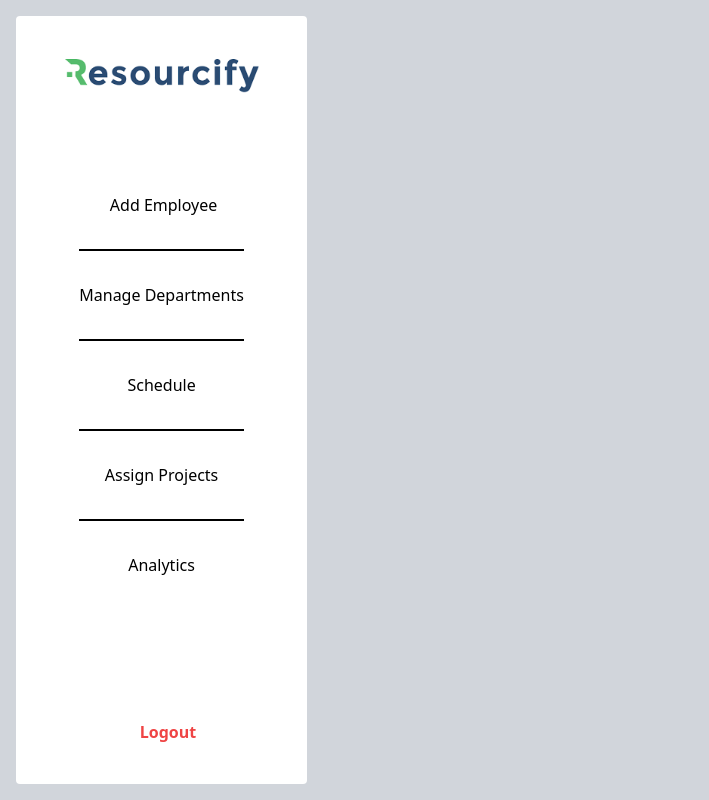
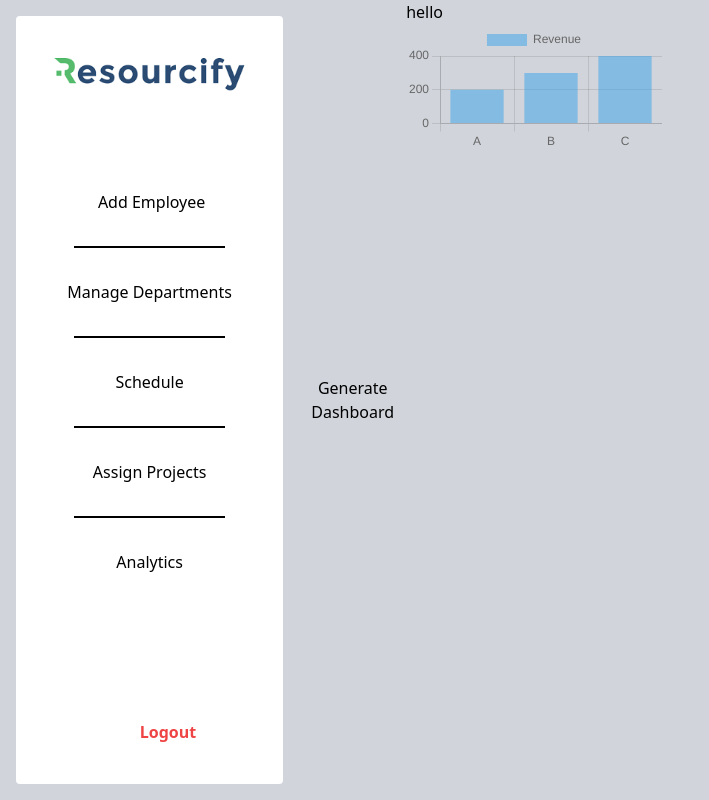
Before and after one commit to xAdhithiyan/resourcify-hack, a React (Vite) app in the folder frontend/: page /dashboard in a window 1280 px wide. Shown: the whole page, without its empty margins (0-709 px from the left). Built offline with nearby package versions, Linux system fonts and the light colour scheme.

Commit message:
fetching data on click of a btn

```diff
--- a/frontend/package.json
+++ b/frontend/package.json
@@ -12,6 +12,7 @@
   "dependencies": {
     "chart.js": "^4.4.1",
     "react": "^18.2.0",
+    "react-chartjs-2": "^5.2.0",
     "react-dom": "^18.2.0"
   },
   "devDependencies": {
--- a/frontend/src/Dashboard.jsx
+++ b/frontend/src/Dashboard.jsx
@@ -1,12 +1,49 @@
 import SideDash from './smallerComponents/SideDash';
+import { Chart as ChartJS } from 'chart.js/auto';
+import { Bar, Doughnut, Line } from 'react-chartjs-2';
 
 function DashBoard() {
+  const getEmployee = async () => {
+    const requestOptions = {
+      method: 'GET',
+      headers: { 'Content-Type': 'application/json' },
+    };
+
+    fetch('http://localhost:3000/employee', requestOptions)
+      .then((response) => {
+        if (response.ok) {
+          return response.json();
+        }
+        console.log('Error');
+      })
+      .then((data) => {
+        console.log('Success:', data);
+      })
+      .catch((error) => {
+        console.error('Error:', error);
+      });
+  };
+
   return (
     <div className="flex bg-gray-300 h-screen">
       <SideDash />
+      <button onClick={getEmployee}> Generate Dashboard</button>
       <div className="w-full">
-        <div>
-          <canvas id="myChart"></canvas>
+        <div>hello</div>
+
+        {/* Bar char */}
+        <div className="h-32">
+          <Bar
+            data={{
+              labels: ['A', 'B', 'C'],
+              datasets: [
+                {
+                  label: 'Revenue',
+                  data: [200, 300, 400],
+                },
+              ],
+            }}
+          />
         </div>
       </div>
     </div>
--- /dev/null
+++ b/frontend/src/data.js
@@ -0,0 +1,32 @@
+export const UserData = [
+  {
+    id: 1,
+    year: 2016,
+    userGain: 80000,
+    userLost: 823,
+  },
+  {
+    id: 2,
+    year: 2017,
+    userGain: 45677,
+    userLost: 345,
+  },
+  {
+    id: 3,
+    year: 2018,
+    userGain: 78888,
+    userLost: 555,
+  },
+  {
+    id: 4,
+    year: 2019,
+    userGain: 90000,
+    userLost: 4555,
+  },
+  {
+    id: 5,
+    year: 2020,
+    userGain: 4300,
+    userLost: 234,
+  },
+];
```
Also changed, not shown: 1 other file (tests, documents, lock files or other folders).
